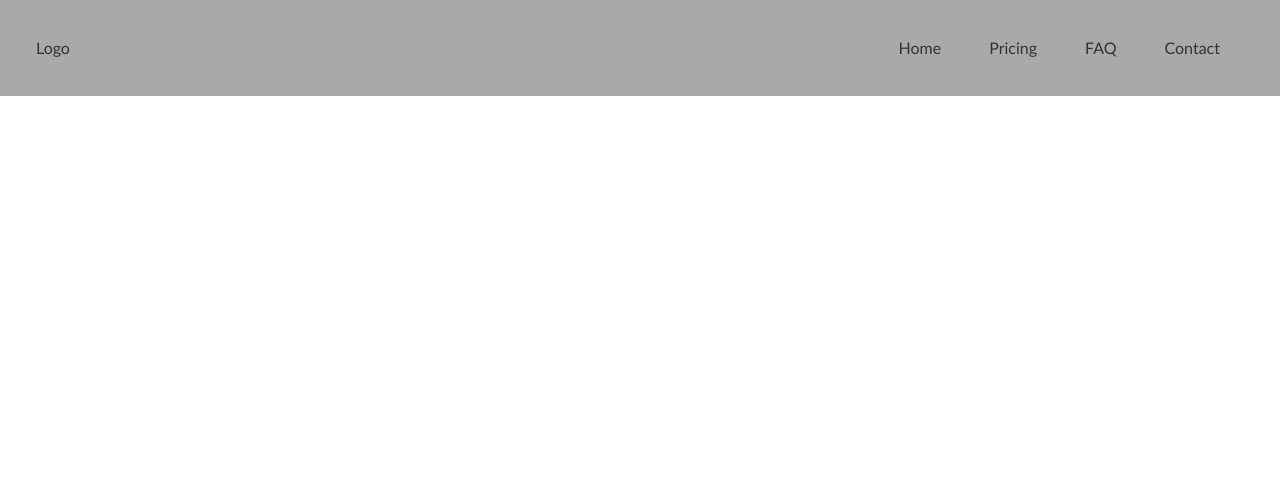
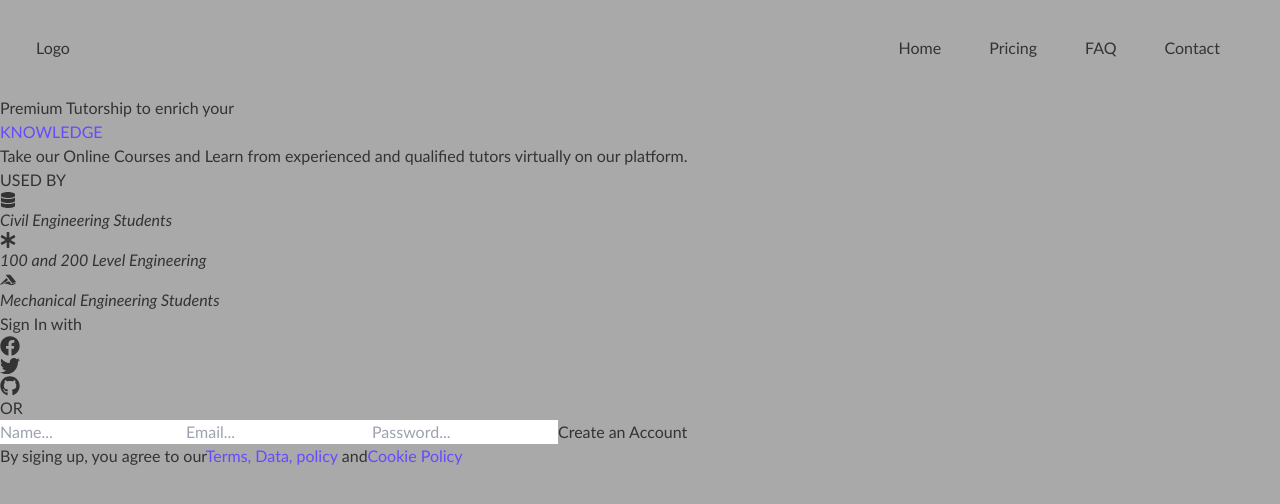
Before and after one commit to MiltonBlack/Faq-Website, a React (Create React App) app: page / in a window 1280 px wide. Shown: the top 504 px of the page. Built offline with nearby package versions, Linux system fonts and the light colour scheme.

Commit message:
Created the Hero Section with Sign-up form

```diff
--- /dev/null
+++ b/src/components/Hero.css
@@ -0,0 +1,8 @@
+.hero {
+  width: 100%;
+  height: 100vh;
+  background-color: darkgray;
+}
+.hero .container {
+  max-width: 1240px;
+}/*# sourceMappingURL=Hero.css.map */
--- /dev/null
+++ b/src/components/Hero.jsx
@@ -0,0 +1,58 @@
+import React from 'react'
+import { FaDatabase, FaAsterisk, FaAccusoft, FaFacebook, FaTwitter, FaGithub } from 'react-icons/fa'
+import './Hero.css'
+
+const Hero = () => {
+  return (
+    <div className='hero'>
+        <div className="container">
+            <div className="content">
+                <div className="col-1">
+                    <h1>Premium Tutorship to enrich your</h1>
+                    <h1><span className='primary-color'>KNOWLEDGE</span></h1>
+                    <p>Take our Online Courses and Learn from experienced and qualified
+                        tutors virtually on our platform.
+                    </p>
+                    <div className="used-by">
+                        <p>USED BY</p>
+                        <div className="icons">
+                            <i><FaDatabase/>Civil Engineering Students</i>
+                            <i><FaAsterisk/>100 and 200 Level Engineering</i>
+                            <i><FaAccusoft/>Mechanical Engineering Students</i>
+                        </div>
+                    </div>
+                </div>
+                <div className="col-2">
+                    <div className="form">
+                        <div className="form-container">
+                            <p className="sign-in-txt">Sign In with</p>
+                            <div className="social-login">
+                                <i><FaFacebook size={20}/></i>
+                                <i><FaTwitter size={20}/></i>
+                                <i><FaGithub size={20}/></i>
+                            </div>
+                            <div className="divider">
+                                <p><span>OR</span></p>
+                            </div>
+                            <form action="">
+                                <input type="text" placeholder='Name...' />
+                                <input type="email" placeholder='Email...' />
+                                <input type="password" placeholder='Password...' />
+                                <button>Create an Account</button>
+                            </form>
+                        </div>
+                        <div className="form-footer">
+                            <p>By siging up, you agree to our
+                                <span className='primary-color'>Terms, Data, policy</span> and
+                                <span className="primary-color">Cookie Policy</span>
+                            </p>
+                        </div>
+                    </div>
+                </div>
+            </div>
+        </div>
+    </div>
+  )
+}
+
+export default Hero
--- /dev/null
+++ b/src/components/Hero.scss
@@ -0,0 +1,8 @@
+.hero {
+    width: 100%;
+    height: 100vh;
+    background-color: darkgray;
+    .container {
+        max-width: 1240px;
+    }
+}
--- a/src/components/Home.jsx
+++ b/src/components/Home.jsx
@@ -1,4 +1,5 @@
 import React from 'react'
+import Hero from './Hero'
 import './Home.css'
 import Navbar from './Navbar'
 
@@ -6,6 +7,7 @@ const Home = () => {
   return (
     <div>
         <Navbar/>
+        <Hero/>
     </div>
   )
 }
```
Also changed, not shown: 1 other file (tests, documents, lock files or other folders).
